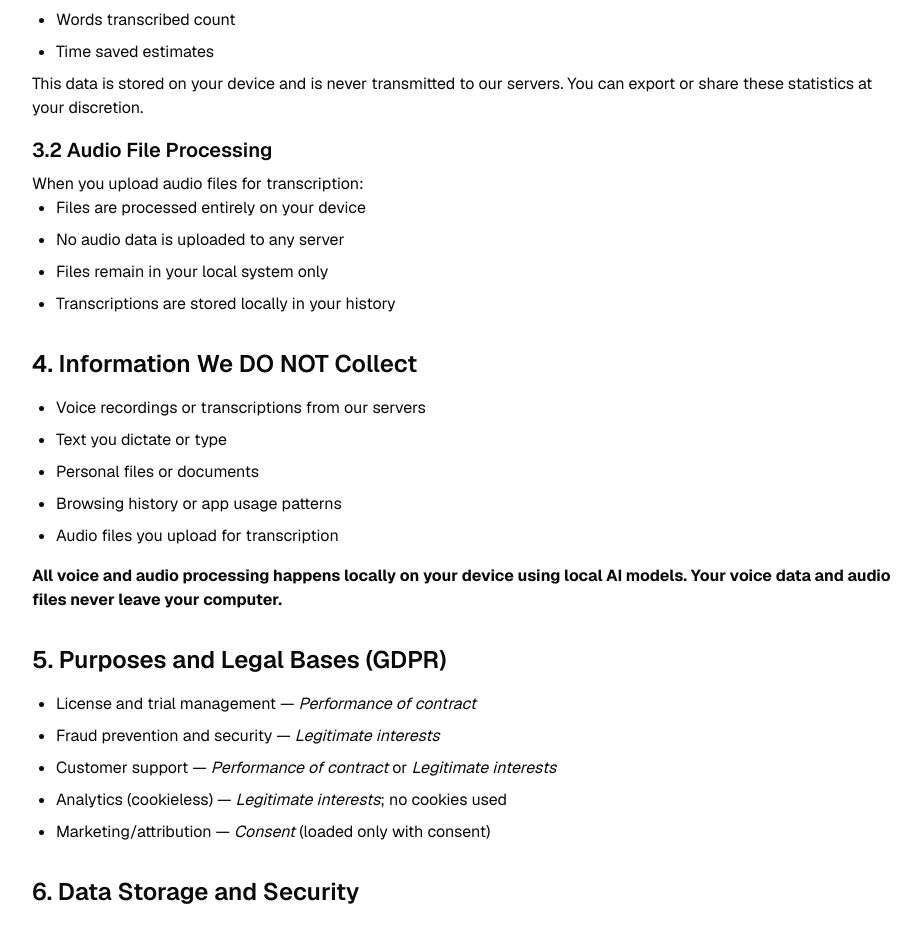
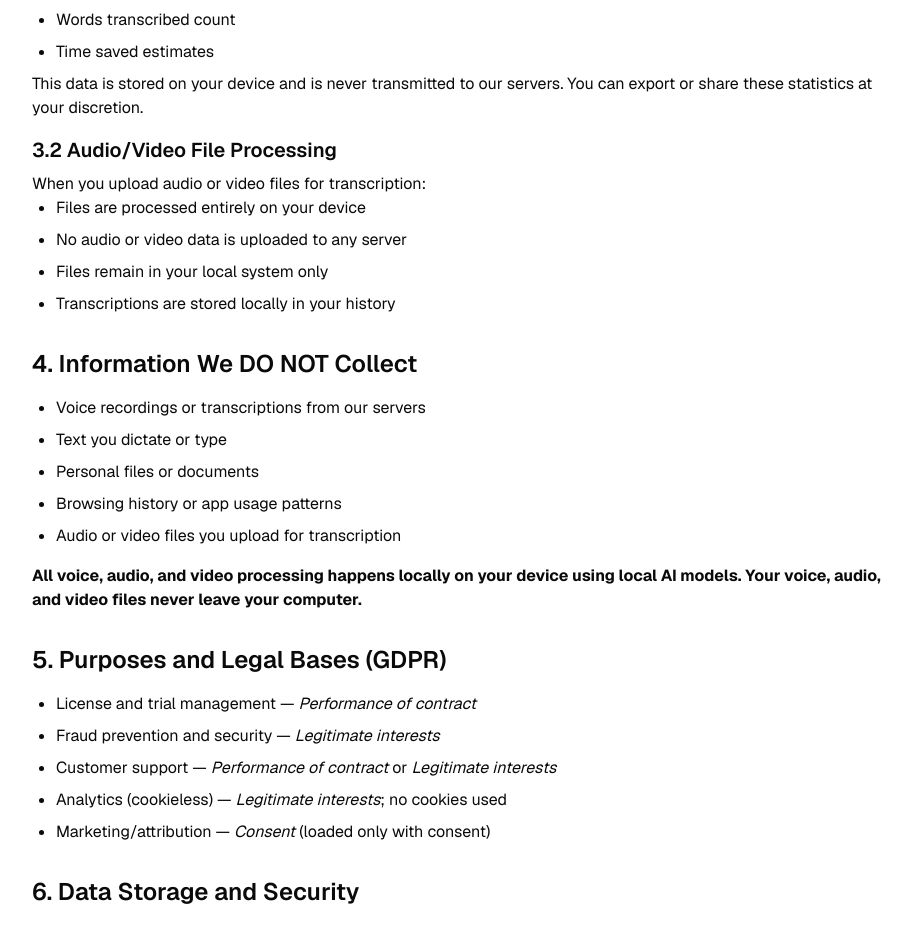
Before and after one commit to moinulmoin/voicetypr-web, a Next.js app: page /privacy in a window 1280 px wide. Shown: the part 1100-2027 px from the top of the page, without its empty margins (176-1097 px from the left). Built offline with nearby package versions, Linux system fonts and the light colour scheme; no server answers.

Commit message:
feat: mention video support in Features and Privacy; re-add TAAFT badge to Hero as requested

```diff
--- a/app/components/sections/Features.tsx
+++ b/app/components/sections/Features.tsx
@@ -163,12 +163,12 @@ export default function Features() {
             </p>
           </Card>
 
-          {/* Audio File Upload */}
+          {/* Audio & Video File Upload */}
           <Card className="md:col-span-2 lg:col-span-2 bg-gradient-to-br from-blue-500/5 via-card to-card/60 backdrop-blur-sm border-blue-500/20 rounded-3xl p-6 transition-all duration-300 hover:shadow-lg hover:shadow-blue-500/10 hover:scale-[1.02] cursor-pointer group gap-0">
             <Upload className="w-10 h-10 text-blue-500 mb-4" />
-            <h3 className="text-xl font-bold mb-2">Upload Audio Files</h3>
+            <h3 className="text-xl font-bold mb-2">Upload Audio & Video Files</h3>
             <p className="text-sm text-muted-foreground">
-              Transcribe MP3, WAV, M4A. Drag, drop, done.
+              Transcribe MP3, WAV, M4A, MP4, MOV. Drag, drop, done.
             </p>
           </Card>
 
--- a/app/components/sections/Hero.tsx
+++ b/app/components/sections/Hero.tsx
@@ -11,6 +11,9 @@ export default function Hero() {
       <div className="relative z-10 mx-auto max-w-5xl px-4 text-center">
         <div>
           <div className="mb-6 w-full flex items-center justify-center gap-3 flex-wrap">
+            <a href="https://theresanaiforthat.com/ai/voicetypr/?ref=featured&v=7249239" target="_blank" rel="nofollow">
+              <img width="300" src="https://media.theresanaiforthat.com/featured-on-taaft.png?width=600" />
+            </a>
             <a
               href="https://www.producthunt.com/products/voicetypr?embed=true&utm_source=badge-featured&utm_medium=badge&utm_source=badge-voicetypr"
               target="_blank"
--- a/app/privacy/page.tsx
+++ b/app/privacy/page.tsx
@@ -60,13 +60,13 @@ export default function PrivacyPage() {
             This data is stored on your device and is never transmitted to our servers. You can export or share these statistics at your discretion.
           </p>
 
-          <h3 className="text-xl font-semibold mb-2 mt-4">3.2 Audio File Processing</h3>
+          <h3 className="text-xl font-semibold mb-2 mt-4">3.2 Audio/Video File Processing</h3>
           <p>
-            When you upload audio files for transcription:
+            When you upload audio or video files for transcription:
           </p>
           <ul className="list-disc pl-6 space-y-2">
             <li>Files are processed entirely on your device</li>
-            <li>No audio data is uploaded to any server</li>
+            <li>No audio or video data is uploaded to any server</li>
             <li>Files remain in your local system only</li>
             <li>Transcriptions are stored locally in your history</li>
           </ul>
@@ -79,10 +79,10 @@ export default function PrivacyPage() {
             <li>Text you dictate or type</li>
             <li>Personal files or documents</li>
             <li>Browsing history or app usage patterns</li>
-            <li>Audio files you upload for transcription</li>
+            <li>Audio or video files you upload for transcription</li>
           </ul>
           <p className="mt-4">
-            <strong>All voice and audio processing happens locally on your device using local AI models. Your voice data and audio files never leave your computer.</strong>
+            <strong>All voice, audio, and video processing happens locally on your device using local AI models. Your voice, audio, and video files never leave your computer.</strong>
           </p>
         </section>
 
```
